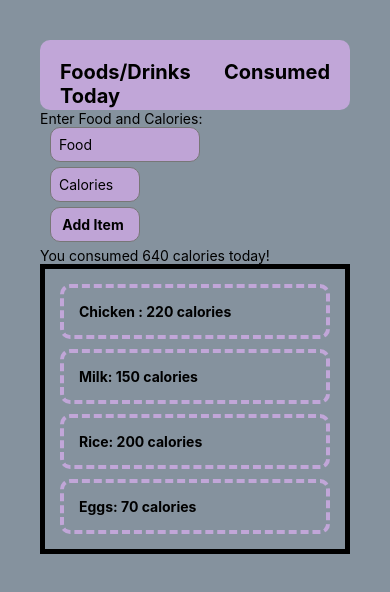
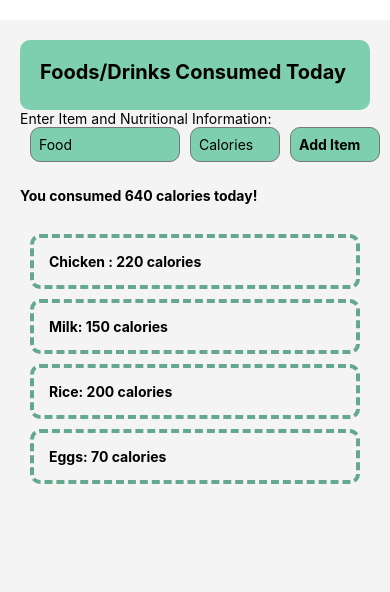
Before and after one commit to sydneychn/nutrition-tracker, a React Native app: screen / in a window 390 px wide. Shown: the top 592 px of the page. Built offline with nearby package versions, Linux system fonts and the light colour scheme.

Commit message:
New Style

```diff
--- a/App.js
+++ b/App.js
@@ -1,6 +1,5 @@
 import React, {useState} from 'react';
-import { StatusBar } from 'expo-status-bar';
-import { Button, StyleSheet, Text, TextInput, View, FlatList, Keyboard, Pressable, ScrollView } from 'react-native';
+import {StyleSheet, Text, TextInput, View, FlatList, Keyboard, Pressable, TouchableOpacity } from 'react-native';
 import Header from './components/header';
 import FoodItem from './components/foodItem';
 
@@ -16,10 +15,12 @@ export default function App() {
   const [food, setFood] = useState('');
   const [calories, setCalories] = useState('');
   const [totalCalories, setTotalCalories] = useState(640);
+  var date = new Date().toLocaleString;
+
 
   const addFood = ( )=> {
     if (!food || !calories){
-      alert('You left something blank!');
+      alert('You left it blank monkey');
       return;
     }
     const newFood = {
@@ -36,37 +37,46 @@ export default function App() {
 
   return (
     <View style = {styles.container}>
-      <Header/>
-      <Text padding = {10}>Enter Food and Calories: </Text>
-      <TextInput
+      <View style = {styles.header} /*header*/>
+        <Text style = {styles.title}>Foods/Drinks Consumed Today</Text>
+      </View>
+      <Text padding = {10}>Enter Item and Nutritional Information:</Text>
+      <View style = {styles.inputContainer} /*input container*/>
+        <TextInput /*input for food item*/
           style = {styles.input}
           placeholder='Food'
           value ={food}
           onChangeText={(val) => setFood(val)}
-         />
-      <TextInput
+        />
+        <TextInput /*input for calories*/
           style = {styles.inputNum}
           placeholder='Calories'
           keyboardType = "numeric"
           value ={calories}
           onChangeText={(val) => setCalories(val)}
-         />
-        <Pressable
-        style = {styles.inputNum}
-        onPress = {addFood}>
-          <Text style = {{fontWeight: "bold"}}> Add Item</Text>
+        />
+        <Pressable /*Pressable component to add food*/
+          style = {styles.addButton}
+          onPress = {addFood}>
+          <Text style = {{fontWeight: "bold"}}>Add Item</Text>
         </Pressable>
-      <Text>You consumed {totalCalories} calories today!</Text>
-      <View style = {styles.content}>
-        <View style = {styles.list}>
+      </View>
+
+      <Text style = {{fontWeight: 'bold', marginBottom: 20}}>You consumed {totalCalories} calories today!</Text>
+
+      <View style = {styles.listContainer}>
           <FlatList
             data = {foods}
             renderItem= {({item}) =>(
-              <FoodItem item={item}/>
+              <TouchableOpacity /*item*/>
+                <Text style = {styles.item}>
+                {item.name}: {item.cals} calories
+                </Text>
+              </TouchableOpacity>
             )}
           />
-        </View>
       </View>
+      <Text>{}</Text>
     </View>
   );
 }
@@ -74,24 +84,30 @@ export default function App() {
 const styles = StyleSheet.create({
   container: {
     flex: 1,
-    padding: 40,
-    backgroundColor: '#85929E',
-
+    padding: 20,
+    marginTop: 20,
+    backgroundColor: '#f4f4f4',
   },
-  content: {
-    padding: 5,
-    backgroundColor: 'black'
+  header: {
+    padding: 20,
+    height: 70,
+    backgroundColor: '#7ECFAF',
+    borderRadius: 10,
   },
-  list: {
-    padding: 10,
-    backgroundColor: '#85929E'
+  title: {
+    textAlign: 'justify',
+    color: 'black',
+    fontWeight: 'bold',
+    fontSize: 20
   },
-  buttonContainer: {
-    marginTop: 50
+  inputContainer: {
+    flexDirection: 'row',
+    justifyContent: 'space-between',
+    marginBottom: 20,
   },
   input: {
     borderWidth: 1,
-    backgroundColor: '#BFA4D6',
+    backgroundColor: '#7ECFAF',
     borderColor: '#777',
     padding: 8,
     marginLeft: 10,
@@ -102,10 +118,38 @@ const styles = StyleSheet.create({
   inputNum: {
     borderWidth: 1,
     borderColor: '#777',
-    backgroundColor: '#BFA4D6',
+    backgroundColor: '#7ECFAF',
     padding: 8,
     marginLeft: 10,
     marginBottom: 5,
     width: 90,
     borderRadius: 10,
-}});
+  },
+  addButton: {
+    borderWidth: 1,
+    borderColor: '#777',
+    backgroundColor: '#7ECFAF',
+    padding: 8,
+    marginLeft: 10,
+    marginBottom: 5,
+    width: 90,
+    borderRadius: 10,
+  },
+  listContainer: {
+    padding: 5,
+    flex: 1
+  },
+  list: {
+    padding: 10,
+    backgroundColor: '#DFEFE9'
+  },
+  item: {
+    padding: 15,
+    margin: 5,
+    borderColor: '#65A88E',
+    borderWidth: 4,
+    borderStyle: 'dashed',
+    borderRadius: 10,
+    fontWeight: 'bold',
+  }
+});
--- a/components/foodItem.js
+++ b/components/foodItem.js
@@ -15,7 +15,7 @@ const styles = StyleSheet.create({
     item: {
         padding: 15,
         margin: 5,
-        borderColor: '#C1A6D8',
+        borderColor: '#65A88E',
         borderWidth: 4,
         borderStyle: 'dashed',
         borderRadius: 10,
--- a/components/header.js
+++ b/components/header.js
@@ -14,7 +14,7 @@ const styles = StyleSheet.create({
     header: {
         padding: 20,
         height: 70,
-        backgroundColor: '#C1A6D8',
+        backgroundColor: '#7ECFAF',
         borderRadius: 10,
     },
     title: {
```
